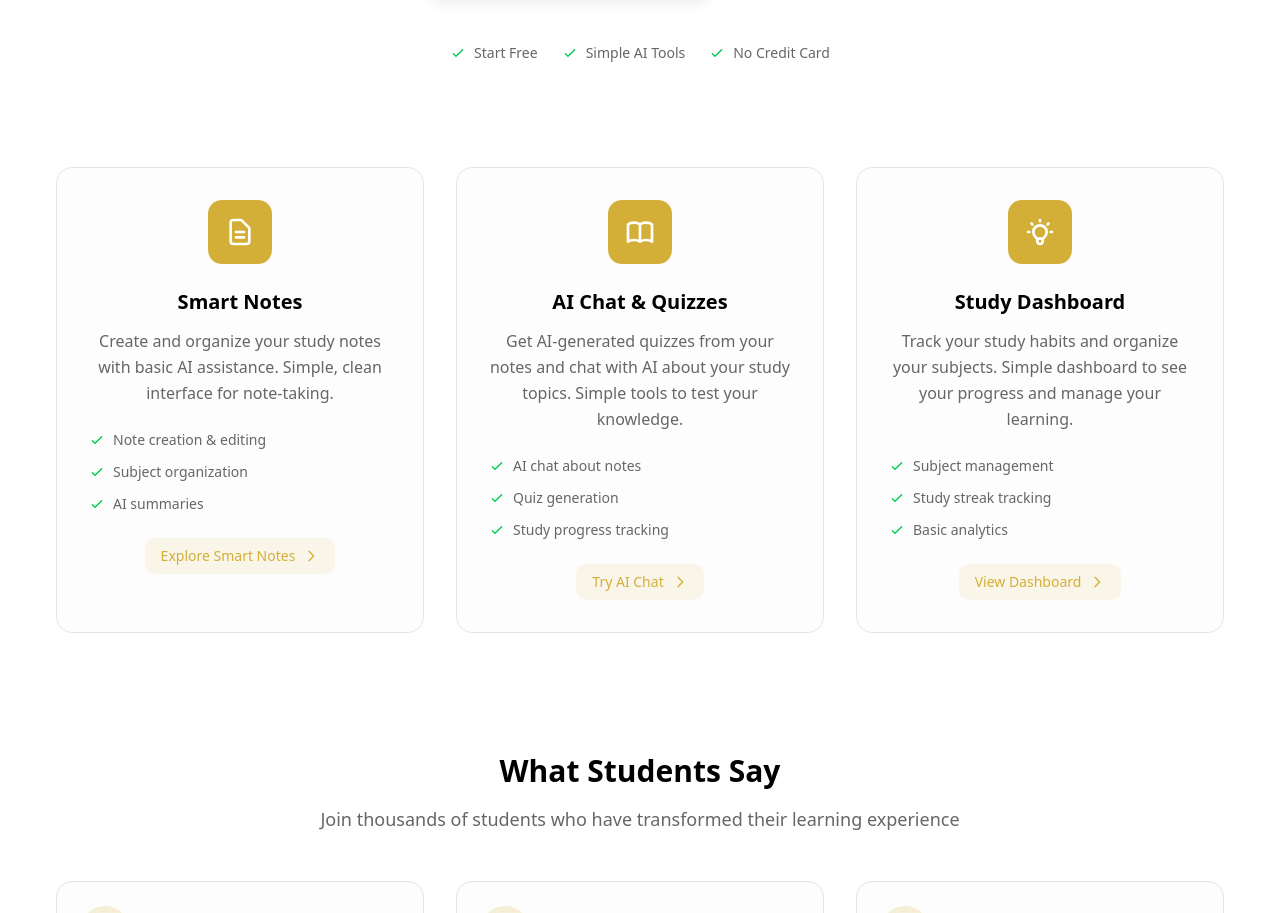
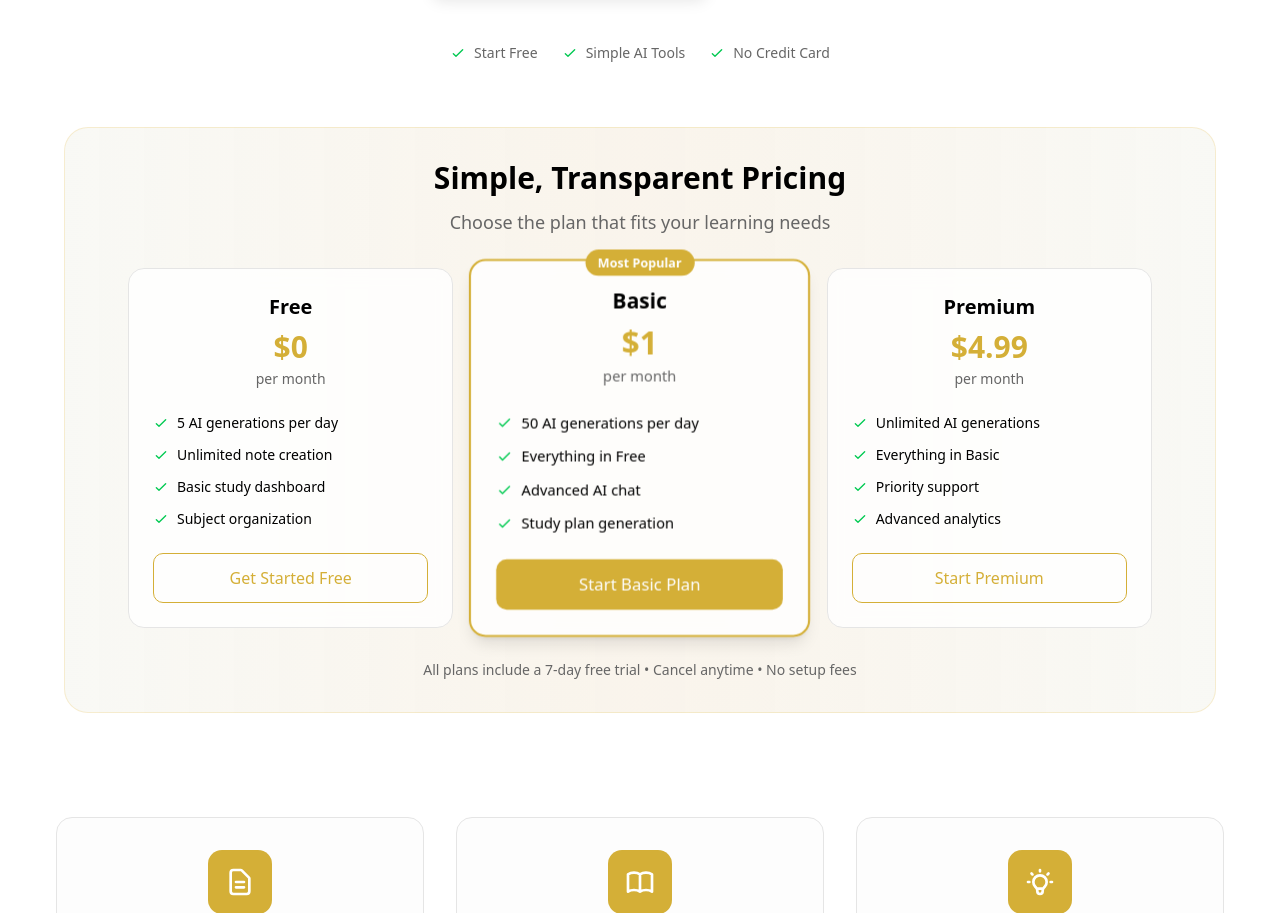
Before and after one commit to rdeniele/notejewel, a Next.js app: page / in a window 1280 px wide. Shown: the part 760-1673 px from the top of the page. Built offline with nearby package versions, Linux system fonts and the light colour scheme; no server answers.

Commit message:
improved notejewel dashboard and pricing plan

```diff
--- a/src/app/page.tsx
+++ b/src/app/page.tsx
@@ -252,6 +252,144 @@ async function HomePage({searchParams}:Props){
                   <path strokeLinecap="round" strokeLinejoin="round" strokeWidth={2} d="M5 13l4 4L19 7" />
                 </svg>
                 No Credit Card
+              </div>
+            </div>
+
+            {/* Pricing Banner */}
+            <div className="mt-16 bg-gradient-to-r from-primary/5 via-primary/10 to-primary/5 border border-primary/20 rounded-3xl p-8 relative overflow-hidden">
+              <div className="absolute inset-0 bg-gradient-to-r from-blue-400/5 via-purple-400/5 to-blue-400/5 opacity-50"></div>
+              <div className="relative z-10">
+                <div className="text-center mb-8">
+                  <h2 className="text-3xl font-bold text-foreground mb-3">Simple, Transparent Pricing</h2>
+                  <p className="text-muted-foreground text-lg">Choose the plan that fits your learning needs</p>
+                </div>
+
+                <div className="grid md:grid-cols-3 gap-6 max-w-5xl mx-auto">
+                  {/* Free Plan */}
+                  <div className="bg-background/80 backdrop-blur-sm border border-border rounded-2xl p-6 relative">
+                    <div className="text-center mb-6">
+                      <h3 className="text-xl font-semibold text-foreground mb-2">Free</h3>
+                      <div className="text-3xl font-bold text-primary mb-1">$0</div>
+                      <p className="text-sm text-muted-foreground">per month</p>
+                    </div>
+                    <ul className="space-y-3 mb-6">
+                      <li className="flex items-center gap-2 text-sm">
+                        <svg className="w-4 h-4 text-green-500" fill="none" stroke="currentColor" viewBox="0 0 24 24">
+                          <path strokeLinecap="round" strokeLinejoin="round" strokeWidth={2} d="M5 13l4 4L19 7" />
+                        </svg>
+                        5 AI generations per day
+                      </li>
+                      <li className="flex items-center gap-2 text-sm">
+                        <svg className="w-4 h-4 text-green-500" fill="none" stroke="currentColor" viewBox="0 0 24 24">
+                          <path strokeLinecap="round" strokeLinejoin="round" strokeWidth={2} d="M5 13l4 4L19 7" />
+                        </svg>
+                        Unlimited note creation
+                      </li>
+                      <li className="flex items-center gap-2 text-sm">
+                        <svg className="w-4 h-4 text-green-500" fill="none" stroke="currentColor" viewBox="0 0 24 24">
+                          <path strokeLinecap="round" strokeLinejoin="round" strokeWidth={2} d="M5 13l4 4L19 7" />
+                        </svg>
+                        Basic study dashboard
+                      </li>
+                      <li className="flex items-center gap-2 text-sm">
+                        <svg className="w-4 h-4 text-green-500" fill="none" stroke="currentColor" viewBox="0 0 24 24">
+                          <path strokeLinecap="round" strokeLinejoin="round" strokeWidth={2} d="M5 13l4 4L19 7" />
+                        </svg>
+                        Subject organization
+                      </li>
+                    </ul>
+                    <a href="/sign-up" className="w-full block text-center px-4 py-3 border border-primary text-primary rounded-lg font-medium hover:bg-primary/10 transition-all duration-200">
+                      Get Started Free
+                    </a>
+                  </div>
+
+                  {/* Basic Plan */}
+                  <div className="bg-background/80 backdrop-blur-sm border-2 border-primary rounded-2xl p-6 relative transform scale-105 shadow-lg">
+                    <div className="absolute -top-3 left-1/2 transform -translate-x-1/2">
+                      <span className="bg-primary text-primary-foreground px-3 py-1 rounded-full text-xs font-semibold">
+                        Most Popular
+                      </span>
+                    </div>
+                    <div className="text-center mb-6">
+                      <h3 className="text-xl font-semibold text-foreground mb-2">Basic</h3>
+                      <div className="text-3xl font-bold text-primary mb-1">$1</div>
+                      <p className="text-sm text-muted-foreground">per month</p>
+                    </div>
+                    <ul className="space-y-3 mb-6">
+                      <li className="flex items-center gap-2 text-sm">
+                        <svg className="w-4 h-4 text-green-500" fill="none" stroke="currentColor" viewBox="0 0 24 24">
+                          <path strokeLinecap="round" strokeLinejoin="round" strokeWidth={2} d="M5 13l4 4L19 7" />
+                        </svg>
+                        50 AI generations per day
+                      </li>
+                      <li className="flex items-center gap-2 text-sm">
+                        <svg className="w-4 h-4 text-green-500" fill="none" stroke="currentColor" viewBox="0 0 24 24">
+                          <path strokeLinecap="round" strokeLinejoin="round" strokeWidth={2} d="M5 13l4 4L19 7" />
+                        </svg>
+                        Everything in Free
+                      </li>
+                      <li className="flex items-center gap-2 text-sm">
+                        <svg className="w-4 h-4 text-green-500" fill="none" stroke="currentColor" viewBox="0 0 24 24">
+                          <path strokeLinecap="round" strokeLinejoin="round" strokeWidth={2} d="M5 13l4 4L19 7" />
+                        </svg>
+                        Advanced AI chat
+                      </li>
+                      <li className="flex items-center gap-2 text-sm">
+                        <svg className="w-4 h-4 text-green-500" fill="none" stroke="currentColor" viewBox="0 0 24 24">
+                          <path strokeLinecap="round" strokeLinejoin="round" strokeWidth={2} d="M5 13l4 4L19 7" />
+                        </svg>
+                        Study plan generation
+                      </li>
+                    </ul>
+                    <a href="/sign-up" className="w-full block text-center px-4 py-3 bg-primary text-primary-foreground rounded-lg font-medium hover:bg-primary/90 transition-all duration-200">
+                      Start Basic Plan
+                    </a>
+                  </div>
+
+                  {/* Premium Plan */}
+                  <div className="bg-background/80 backdrop-blur-sm border border-border rounded-2xl p-6 relative">
+                    <div className="text-center mb-6">
+                      <h3 className="text-xl font-semibold text-foreground mb-2">Premium</h3>
+                      <div className="text-3xl font-bold text-primary mb-1">$4.99</div>
+                      <p className="text-sm text-muted-foreground">per month</p>
+                    </div>
+                    <ul className="space-y-3 mb-6">
+                      <li className="flex items-center gap-2 text-sm">
+                        <svg className="w-4 h-4 text-green-500" fill="none" stroke="currentColor" viewBox="0 0 24 24">
+                          <path strokeLinecap="round" strokeLinejoin="round" strokeWidth={2} d="M5 13l4 4L19 7" />
+                        </svg>
+                        Unlimited AI generations
+                      </li>
+                      <li className="flex items-center gap-2 text-sm">
+                        <svg className="w-4 h-4 text-green-500" fill="none" stroke="currentColor" viewBox="0 0 24 24">
+                          <path strokeLinecap="round" strokeLinejoin="round" strokeWidth={2} d="M5 13l4 4L19 7" />
+                        </svg>
+                        Everything in Basic
+                      </li>
+                      <li className="flex items-center gap-2 text-sm">
+                        <svg className="w-4 h-4 text-green-500" fill="none" stroke="currentColor" viewBox="0 0 24 24">
+                          <path strokeLinecap="round" strokeLinejoin="round" strokeWidth={2} d="M5 13l4 4L19 7" />
+                        </svg>
+                        Priority support
+                      </li>
+                      <li className="flex items-center gap-2 text-sm">
+                        <svg className="w-4 h-4 text-green-500" fill="none" stroke="currentColor" viewBox="0 0 24 24">
+                          <path strokeLinecap="round" strokeLinejoin="round" strokeWidth={2} d="M5 13l4 4L19 7" />
+                        </svg>
+                        Advanced analytics
+                      </li>
+                    </ul>
+                    <a href="/sign-up" className="w-full block text-center px-4 py-3 border border-primary text-primary rounded-lg font-medium hover:bg-primary/10 transition-all duration-200">
+                      Start Premium
+                    </a>
+                  </div>
+                </div>
+
+                <div className="text-center mt-8">
+                  <p className="text-sm text-muted-foreground">
+                    All plans include a 7-day free trial • Cancel anytime • No setup fees
+                  </p>
+                </div>
               </div>
             </div>
           </div>
```
